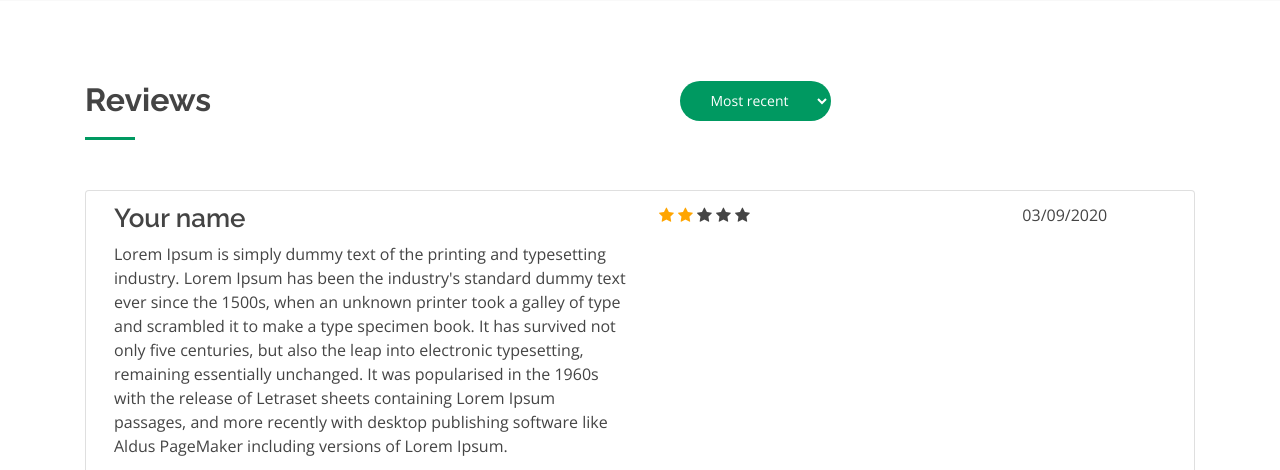
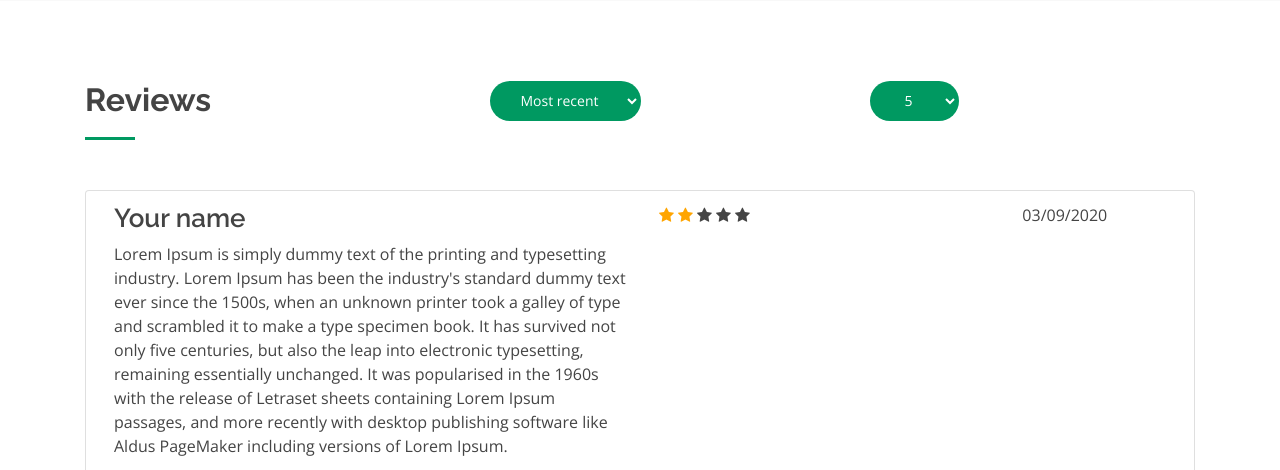
Before and after one commit to naveenailawadi/MobileFirehouseFitness, a Flask app: page / in a window 1280 px wide. Shown: the part 3740-4210 px from the top of the page. Run offline with Flask 2, Linux system fonts and the light colour scheme; some libraries are stand-ins or nearby versions.

Commit message:
added back limits

```diff
--- a/website/templates/home.html
+++ b/website/templates/home.html
@@ -286,6 +286,14 @@
               <option class="dropdown-item">Worst</option>
             </select>
         </div>
+        <div class="col">
+            <select class="dropdown btn get-started-btn dropdown-toggle" aria-labelledby="dropdownMenuButton" id="limitDropdown">
+              <option class="dropdown-item" href="#">5</option>
+              <option class="dropdown-item" href="#">10</option>
+              <option class="dropdown-item" href="#">20</option>
+              <option class="dropdown-item" href="#">50</option>
+            </select>
+        </div>
       </div>
     </div>
     <div class="content">
```
Also changed, not shown: website/static/assets/js/reviews.js (+4 -9 lines), 1 other file.
